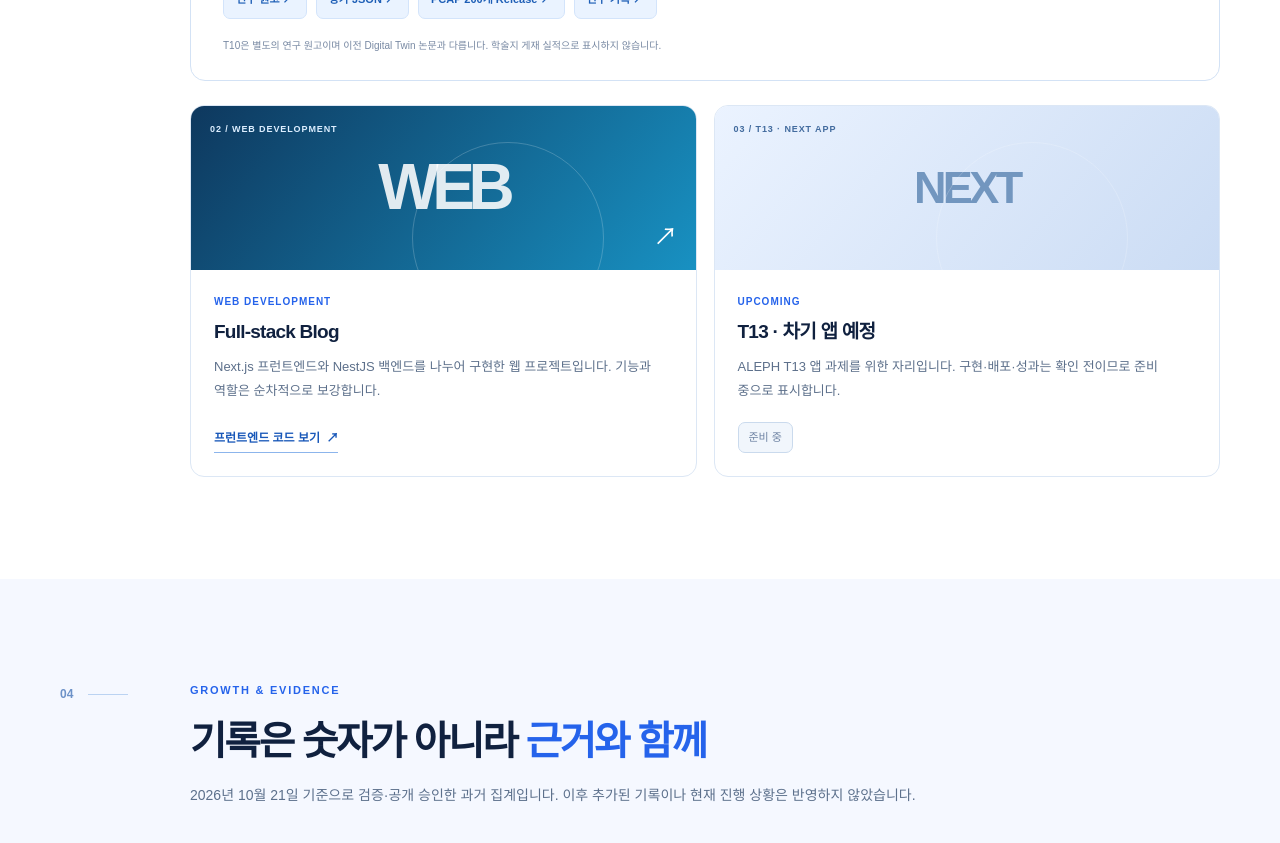
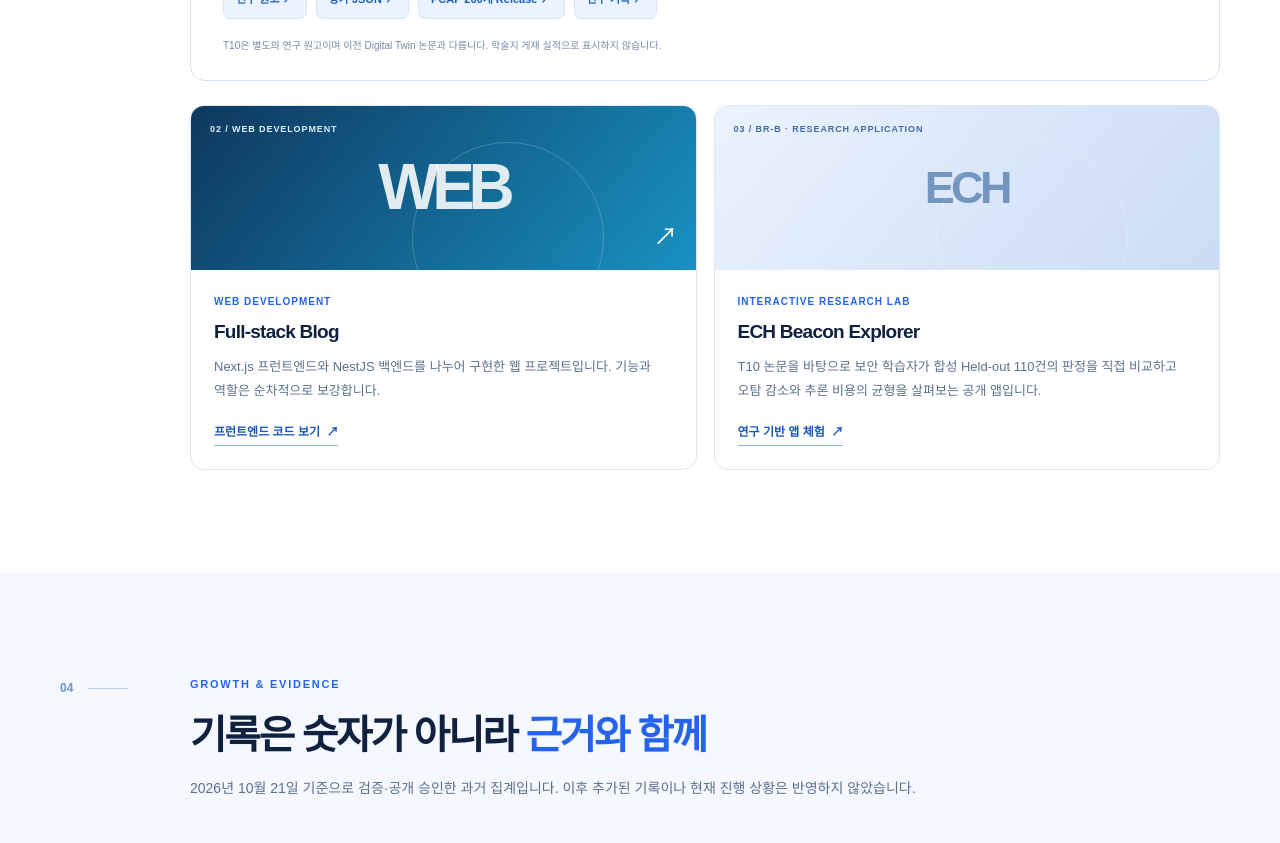
Before and after one commit to SuperNova080710/Trace, a Next.js app: page / in a window 1280 px wide. Shown: the part 5460-6303 px from the top of the page. Built offline with nearby package versions, Linux system fonts and the light colour scheme.

Commit message:
feat: feature ECH Beacon Explorer in Trace portfolio

```diff
--- a/src/components/trace-lab.tsx
+++ b/src/components/trace-lab.tsx
@@ -538,14 +538,14 @@ export function TraceLab({ displayName, contactEmail, narrative, metrics }: Prop
             ))}
             <article className="project-card project-future spotlight-card" onPointerMove={onSpotlightMove}>
               <div className="project-art project-art-future">
-                <span className="art-number">03 / T13 · NEXT APP</span>
-                <span className="art-monogram" aria-hidden="true">NEXT</span>
+                <span className="art-number">03 / BR-B · RESEARCH APPLICATION</span>
+                <span className="art-monogram" aria-hidden="true">ECH</span>
               </div>
               <div className="project-content">
-                <span className="project-category">UPCOMING</span>
-                <h3>T13 · 차기 앱 예정</h3>
-                <p>ALEPH T13 앱 과제를 위한 자리입니다. 구현·배포·성과는 확인 전이므로 준비 중으로 표시합니다.</p>
-                <span className="future-label">준비 중</span>
+                <span className="project-category">INTERACTIVE RESEARCH LAB</span>
+                <h3>ECH Beacon Explorer</h3>
+                <p>T10 논문을 바탕으로 보안 학습자가 합성 Held-out 110건의 판정을 직접 비교하고 오탐 감소와 추론 비용의 균형을 살펴보는 공개 앱입니다.</p>
+                <a href="/ech-beacon-explorer">연구 기반 앱 체험 <span aria-hidden="true">↗</span></a>
               </div>
             </article>
           </div>
```
